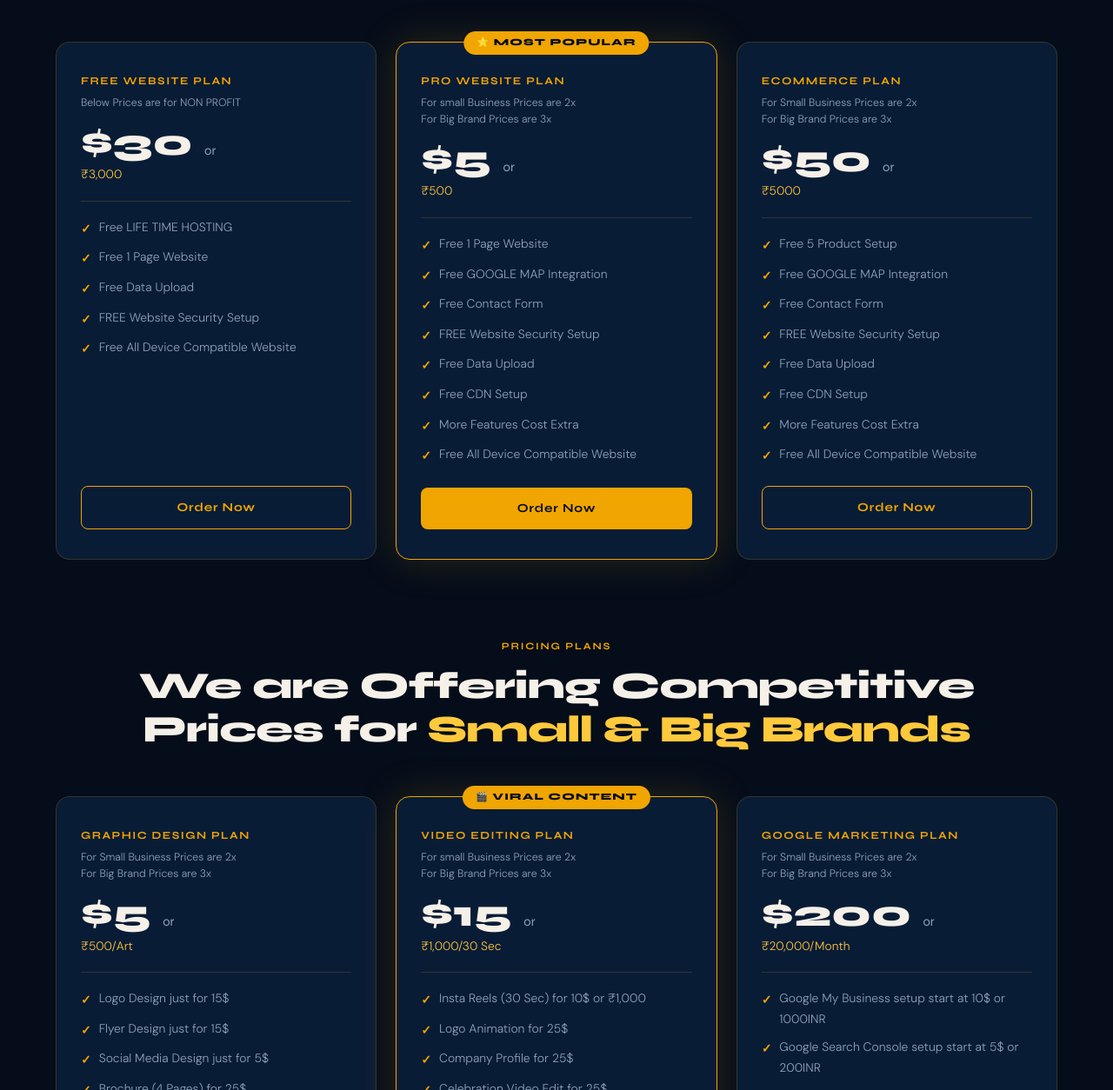
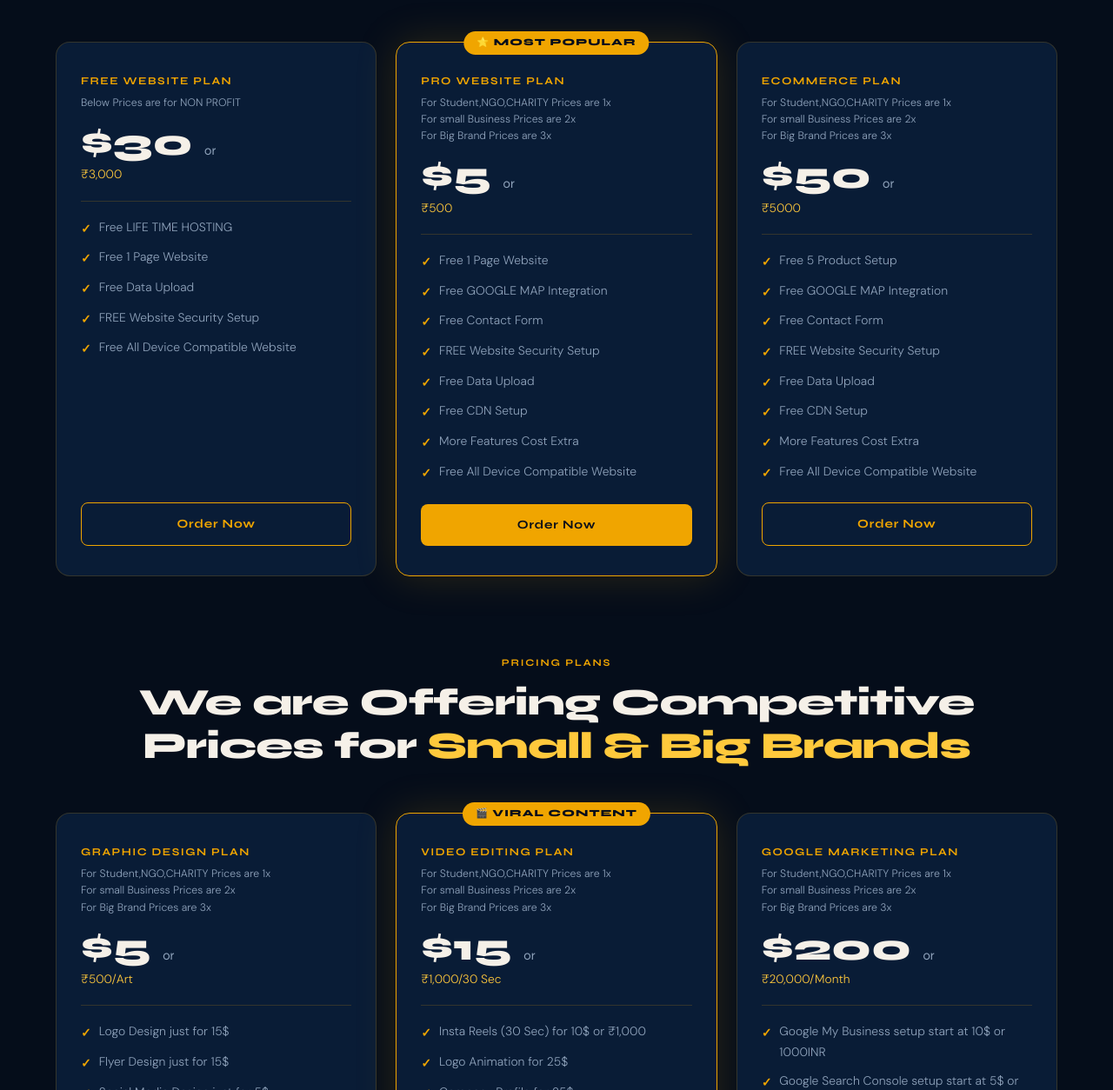
Before and after one commit to bpshbp/W1E, a website: page index.html in a window 1280 px wide. Shown: the part 4371-5625 px from the top of the page at 87% size. Drawn offline with Linux system fonts and the light colour scheme.

Commit message:
Update index.html

```diff
--- a/index.html
+++ b/index.html
@@ -840,7 +840,7 @@
     <div class="price-card featured reveal">
       <div class="price-badge">⭐ MOST POPULAR</div>
       <div class="price-name">PRO Website Plan</div>
-      <div class="price-note">For small Business Prices are 2x<br/>For Big Brand Prices are 3x</div>
+      <div class="price-note">For Student,NGO,CHARITY Prices are 1x<br/>For small Business Prices are 2x<br/>For Big Brand Prices are 3x</div>
       <div class="price-amount">$5 <span>or</span></div>
       <div class="price-inr">₹500</div>
       <div class="price-div"></div>
@@ -858,7 +858,7 @@
     </div>
     <div class="price-card reveal">
       <div class="price-name">Ecommerce Plan</div>
-      <div class="price-note">For Small Business Prices are 2x<br/>For Big Brand Prices are 3x</div>
+      <div class="price-note">For Student,NGO,CHARITY Prices are 1x<br/>For small Business Prices are 2x<br/>For Big Brand Prices are 3x</div>
       <div class="price-amount">$50 <span>or</span></div>
       <div class="price-inr">₹5000</div>
       <div class="price-div"></div>
@@ -886,7 +886,7 @@
   <div class="pricing-grid">
     <div class="price-card reveal">
       <div class="price-name">Graphic Design Plan</div>
-      <div class="price-note">For Small Business Prices are 2x<br/>For Big Brand Prices are 3x</div>
+      <div class="price-note">For Student,NGO,CHARITY Prices are 1x<br/>For small Business Prices are 2x<br/>For Big Brand Prices are 3x</div>
       <div class="price-amount">$5 <span>or</span></div>
       <div class="price-inr">₹500/Art</div>
       <div class="price-div"></div>
@@ -909,7 +909,7 @@
     <div class="price-card featured reveal">
       <div class="price-badge">🎬 VIRAL CONTENT</div>
       <div class="price-name">Video Editing Plan</div>
-      <div class="price-note">For small Business Prices are 2x<br/>For Big Brand Prices are 3x</div>
+      <div class="price-note">For Student,NGO,CHARITY Prices are 1x<br/>For small Business Prices are 2x<br/>For Big Brand Prices are 3x</div>
       <div class="price-amount">$15 <span>or</span></div>
       <div class="price-inr">₹1,000/30 Sec</div>
       <div class="price-div"></div>
@@ -925,7 +925,7 @@
     </div>
     <div class="price-card reveal">
       <div class="price-name">Google Marketing Plan</div>
-      <div class="price-note">For Small Business Prices are 2x<br/>For Big Brand Prices are 3x</div>
+      <div class="price-note">For Student,NGO,CHARITY Prices are 1x<br/>For small Business Prices are 2x<br/>For Big Brand Prices are 3x</div>
       <div class="price-amount">$200 <span>or</span></div>
       <div class="price-inr">₹20,000/Month</div>
       <div class="price-div"></div>
```
